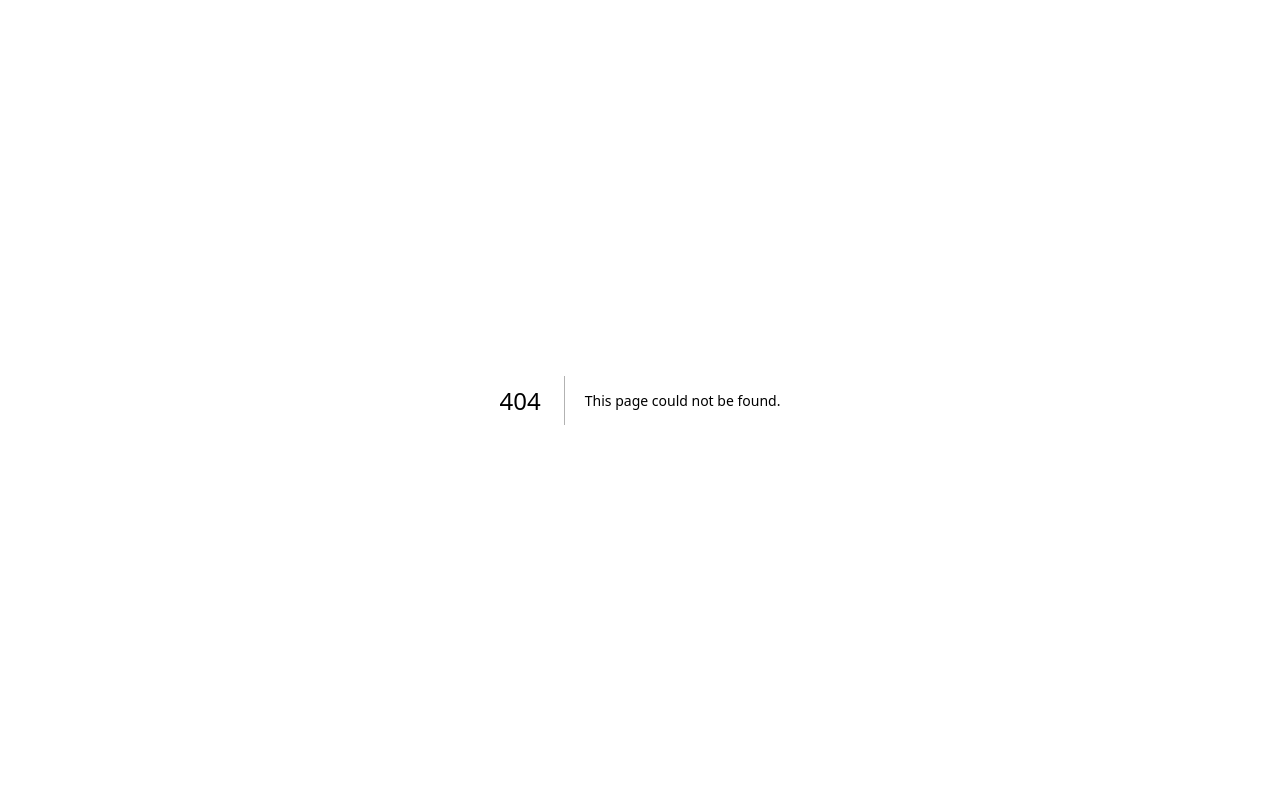
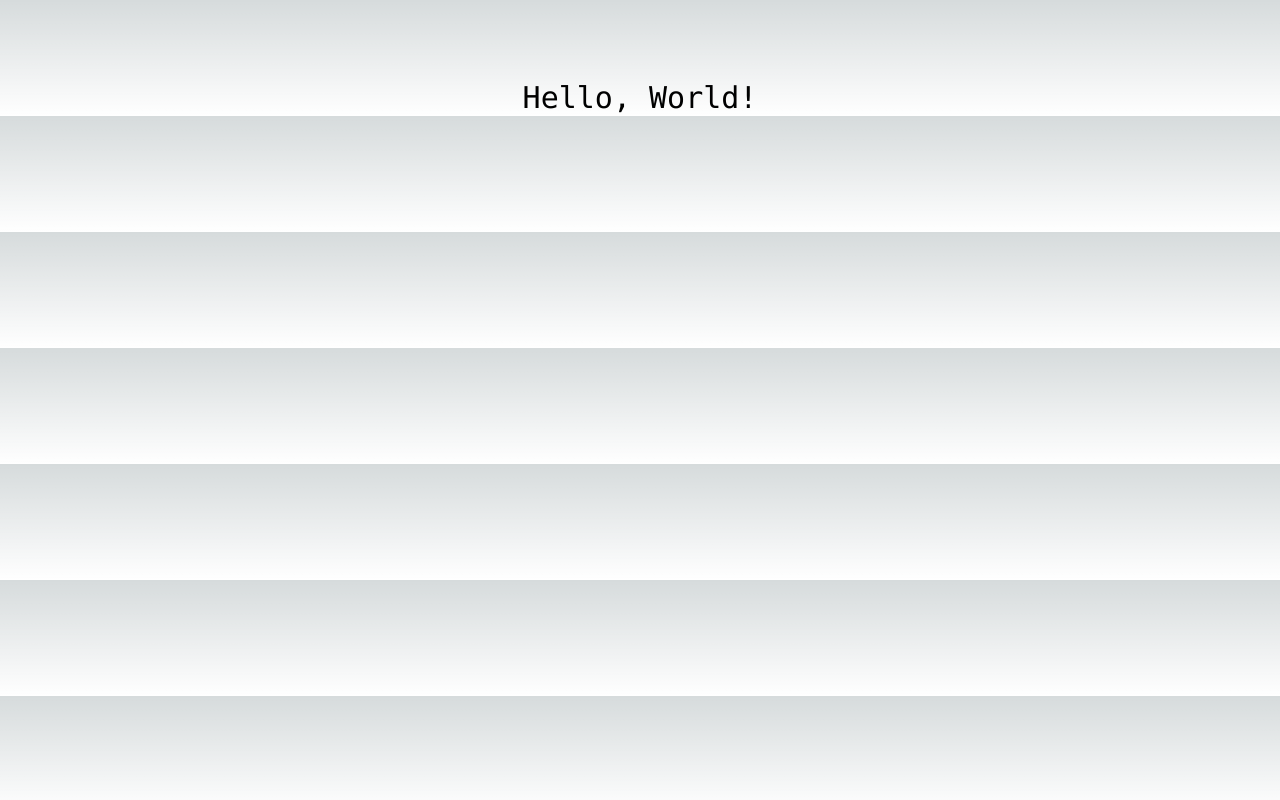
Before and after one commit to ekakshjanweja/next-js-crash-course, a Next.js app: page /hello-world in a window 1280 px wide. Before the commit this address had no page. Built offline with nearby package versions, Linux system fonts and the light colour scheme.

Commit message:
Hello, World!

```diff
--- /dev/null
+++ b/src/app/hello-world/page.tsx
@@ -0,0 +1,7 @@
+export default function HelloWorld() {
+  return (
+    <div className="flex justify-center mt-20">
+      <p className="text-3xl hover:text-purple-500 font-mono"> Hello, World!</p>
+    </div>
+  );
+}
```
